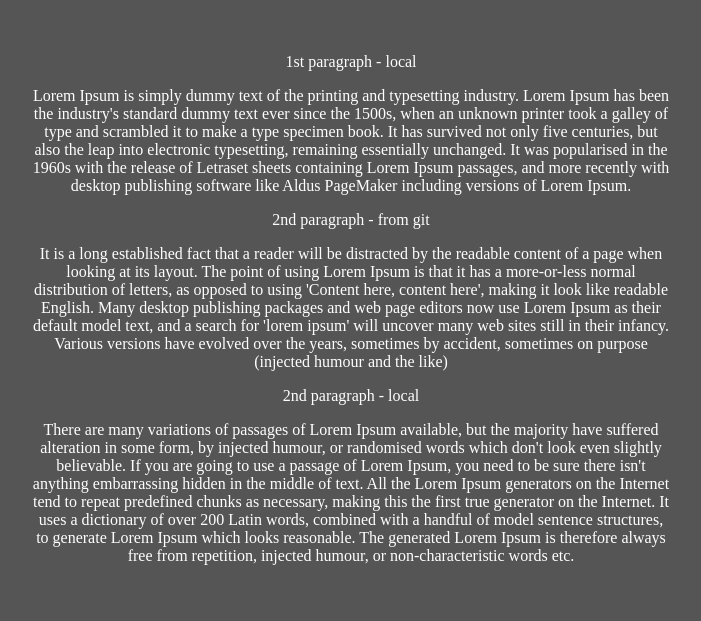
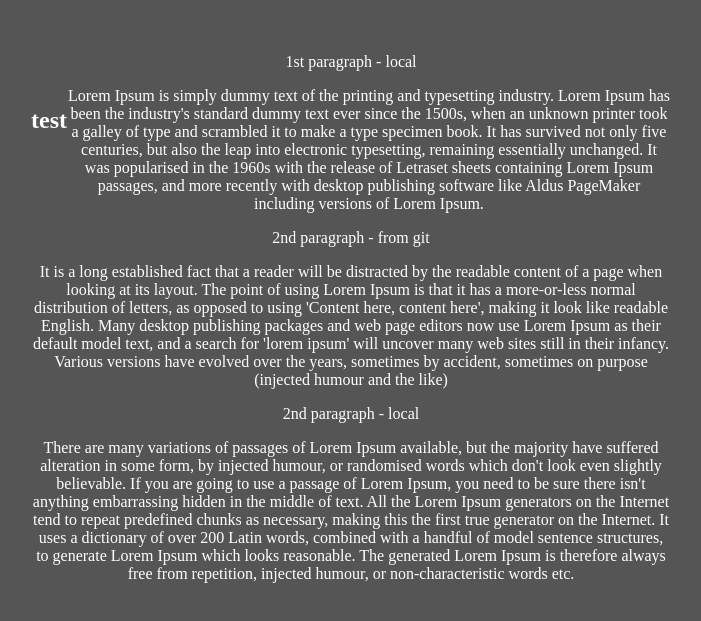
Before and after one commit to rsmal/task-4, a plain HTML site: page index.html in a window 1280 px wide. Shown: the part 61-682 px from the top of the page, without its empty margins (289-990 px from the left). Drawn offline with Linux system fonts and the light colour scheme.

Commit message:
7.5 git add index.html && git commit -m 7.5

```diff
--- a/index.html
+++ b/index.html
@@ -5,14 +5,16 @@
     <link rel="stylesheet" type="text/css" href="style.css">
     <title>git</title>
 </head>
-<body">
+<body>
 
         <h1> Lorem Ipsum</h1>
         <br>
 
         <p class="br-2 br-2">1st paragraph - local </p>
 
-        <div class="paragraph">Lorem Ipsum is simply dummy text of the printing and typesetting industry. Lorem Ipsum has been the industry's standard dummy text ever since the 1500s, when an unknown printer took a galley of type and scrambled it to make a type specimen book. It has survived not only five centuries, but also the leap into electronic typesetting, remaining essentially unchanged. It was popularised in the 1960s with the release of Letraset sheets containing Lorem Ipsum passages, and more recently with desktop publishing software like Aldus PageMaker including versions of Lorem Ipsum. </div>
+        <div class="paragraph">
+        <h2>test</h2>
+        Lorem Ipsum is simply dummy text of the printing and typesetting industry. Lorem Ipsum has been the industry's standard dummy text ever since the 1500s, when an unknown printer took a galley of type and scrambled it to make a type specimen book. It has survived not only five centuries, but also the leap into electronic typesetting, remaining essentially unchanged. It was popularised in the 1960s with the release of Letraset sheets containing Lorem Ipsum passages, and more recently with desktop publishing software like Aldus PageMaker including versions of Lorem Ipsum. </div>
 
          <p>2nd paragraph - from git  </p>
         <div class="paragraph">It is a long established fact that a reader will be distracted by the readable content of a page when looking at its layout. The point of using Lorem Ipsum is that it has a more-or-less normal distribution of letters, as opposed to using 'Content here, content here', making it look like readable English. Many desktop publishing packages and web page editors now use Lorem Ipsum as their default model text, and a search for 'lorem ipsum' will uncover many web sites still in their infancy. Various versions have evolved over the years, sometimes by accident, sometimes on purpose (injected humour and the like) </div>
```
